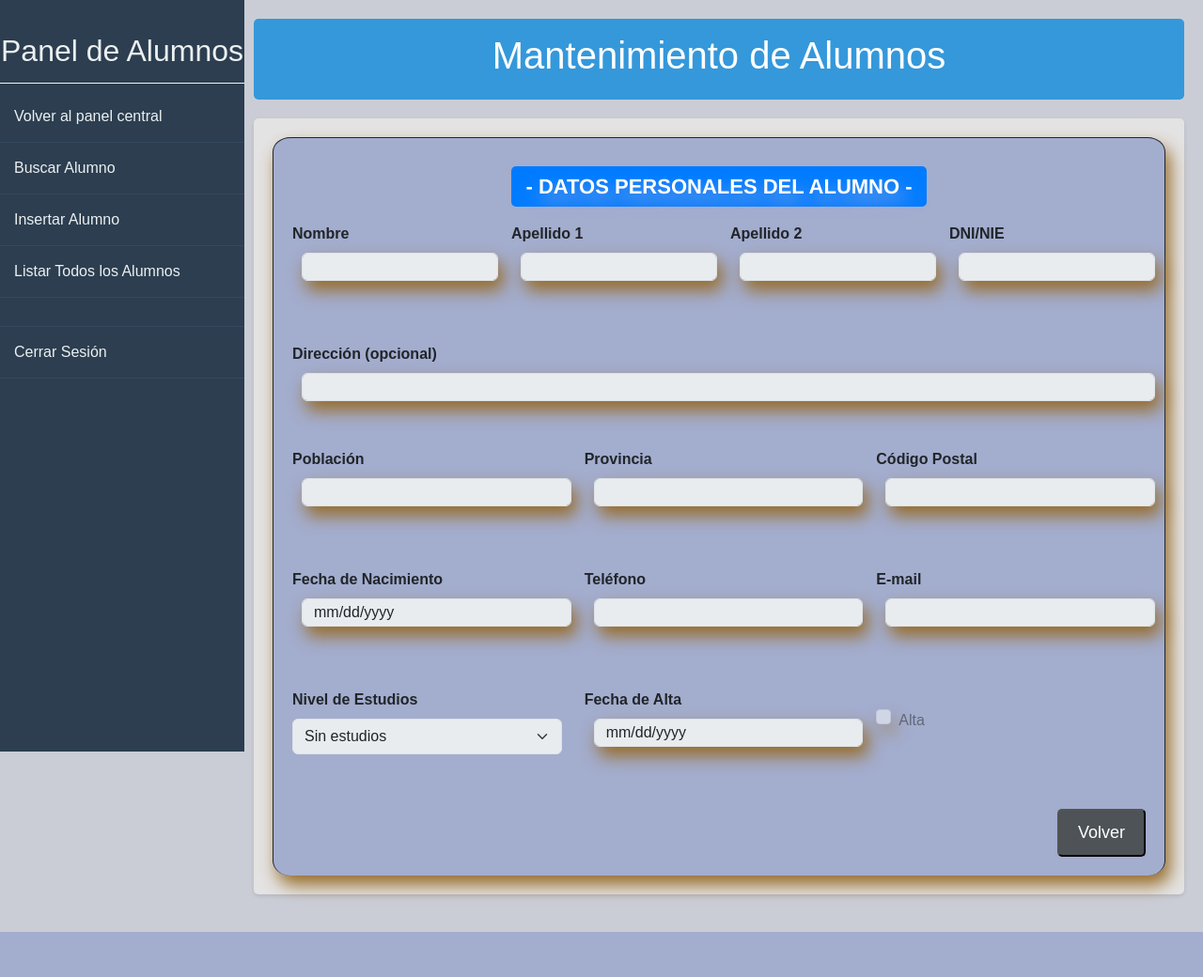
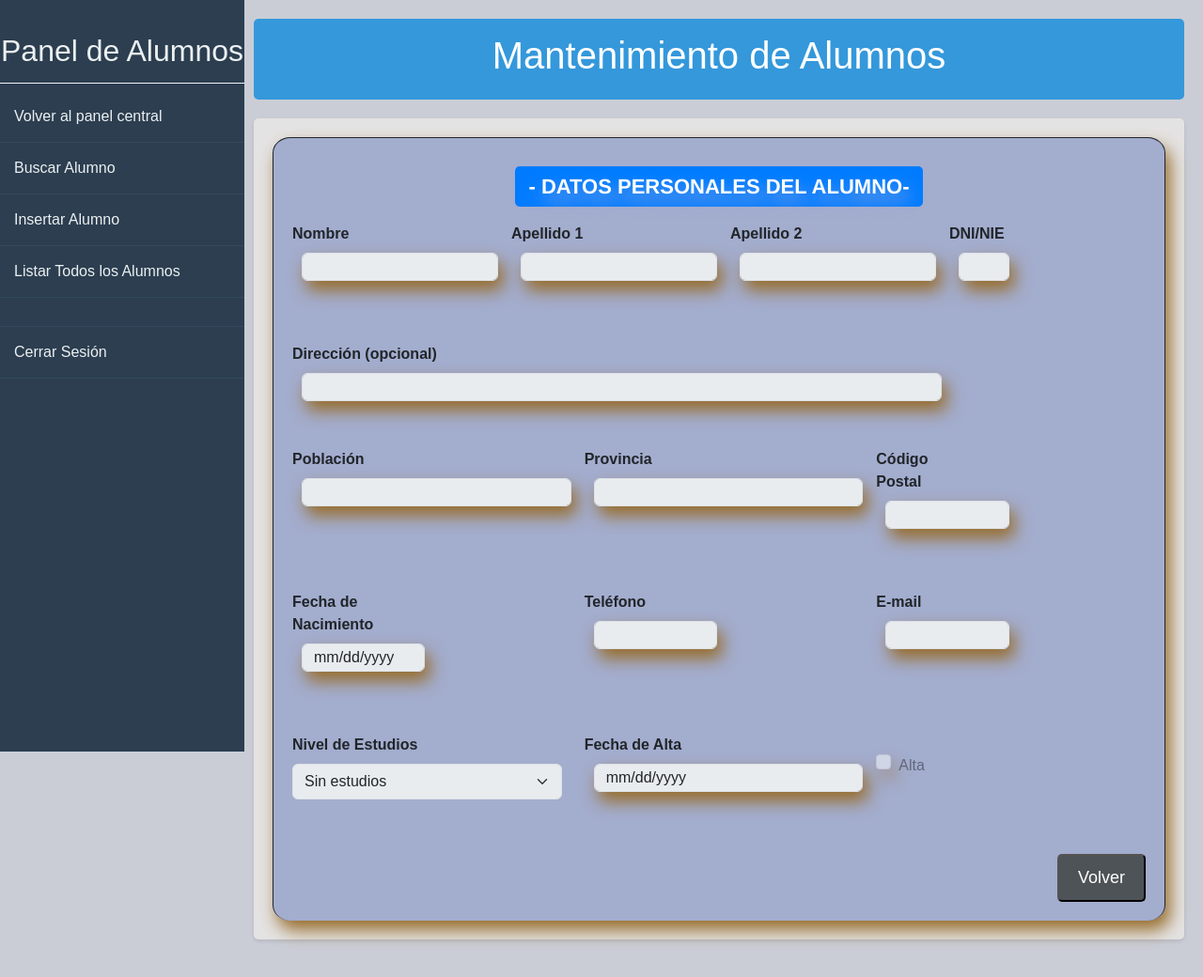
Before and after one commit to JacoboLajara/Proyecto-web, a PHP site: page /GestAcademia/views/users/alumnos.php in a window 1280 px wide. Shown: the whole page at 94% size. Before the commit the page ends 992 px from the top, so only its background shows below. Run offline with PHP 8.4, Linux system fonts and the light colour scheme.

Commit message:
subida alumnos.php

```diff
--- a/GestAcademia/views/users/alumnos.php
+++ b/GestAcademia/views/users/alumnos.php
@@ -41,7 +41,7 @@
           <i class="fas fa-edit"></i> Modificar Alumno
         </a>
       </li>
-     <!-- Enlace para listar alumnos -->
+      <!-- Enlace para listar alumnos -->
       <li>
         <a href="/listados/listadosAlumnos.php">
           <i class="fas fa-list"></i> Listar Todos los Alumnos
@@ -145,7 +145,7 @@
       <form id="formAlumno" action="../../mainpage.php?route=storeAlumno" method="post">
         <fieldset>
           <legend class="mb-3">
-            <span class="titulo"> - Datos personales del alumno - </span>
+            <span class="titulo"> - Datos personales del alumno- </span>
           </legend>
 
           <!-- Campos del formulario -->
@@ -165,7 +165,7 @@
               <input id="apellido2" type="text" name="apellido2" class="form-control" maxlength="75" required
                 onchange="comprueba(this)" onblur="comprueba(this)">
             </div>
-            <div class="col-md-3">
+            <div class="col-md-1">
               <label for="id_alumno" class="form-label">DNI/NIE</label>
               <input id="id_alumno" type="text" name="id_alumno" class="form-control" size="9" maxlength="9"
                 pattern="[0-9]{8}[A-Z]{1}" onchange="comprueba(this)" onblur="comprueba(this)">
@@ -173,9 +173,11 @@
           </div>
 
           <div class="mb-3">
-            <label for="direccion" class="form-label">Dirección (opcional)</label>
-            <input id="direccion" type="text" name="direccion" class="form-control" maxlength="200"
-              onchange="comprueba(this)" onblur="comprueba(this)">
+            <div class="col-md-9">
+              <label for="direccion" class="form-label">Dirección (opcional)</label>
+              <input id="direccion" type="text" name="direccion" class="form-control" maxlength="200"
+                onchange="comprueba(this)" onblur="comprueba(this)">
+            </div>
           </div>
 
           <div class="row mb-3">
@@ -189,7 +191,8 @@
               <input id="provincia" type="text" name="provincia" class="form-control" maxlength="75" required
                 onchange="comprueba(this)" onblur="comprueba(this)">
             </div>
-            <div class="col-md-4">
+
+            <div class="col-md-2">
               <label for="cpostal" class="form-label">Código Postal</label>
               <input id="cpostal" type="text" name="cpostal" class="form-control" maxlength="5" required
                 onchange="comprueba(this)" onblur="comprueba(this)">
@@ -197,17 +200,22 @@
           </div>
 
           <div class="row mb-3">
-            <div class="col-md-4">
+            <div class="col-md-2">
               <label for="fechanac" class="form-label">Fecha de Nacimiento</label>
               <input id="fechanac" type="date" name="fechanac" class="form-control" onchange="comprueba(this)"
                 onblur="comprueba(this)">
             </div>
-            <div class="col-md-4">
+            <div class="col-md-2">
+            </div>
+            <div class="col-md-2">
               <label for="Phone" class="form-label">Teléfono</label>
               <input type="tel" id="Phone" name="Phone" class="form-control" title="formato 999999999"
                 pattern="[0-9]{9}" required onblur="comprueba(this)">
             </div>
-            <div class="col-md-4">
+            <div class="col-md-2">
+
+            </div>
+            <div class="col-md-2">
               <label for="mail" class="form-label">E-mail</label>
               <input id="mail" type="email" name="mail" class="form-control" title="formato mail@server.com"
                 onchange="return ValidarMail(this)" required>
```
Also changed, not shown: GestAcademia/views/users/notificaciones.php (+1 -22 lines), 3 other files.
